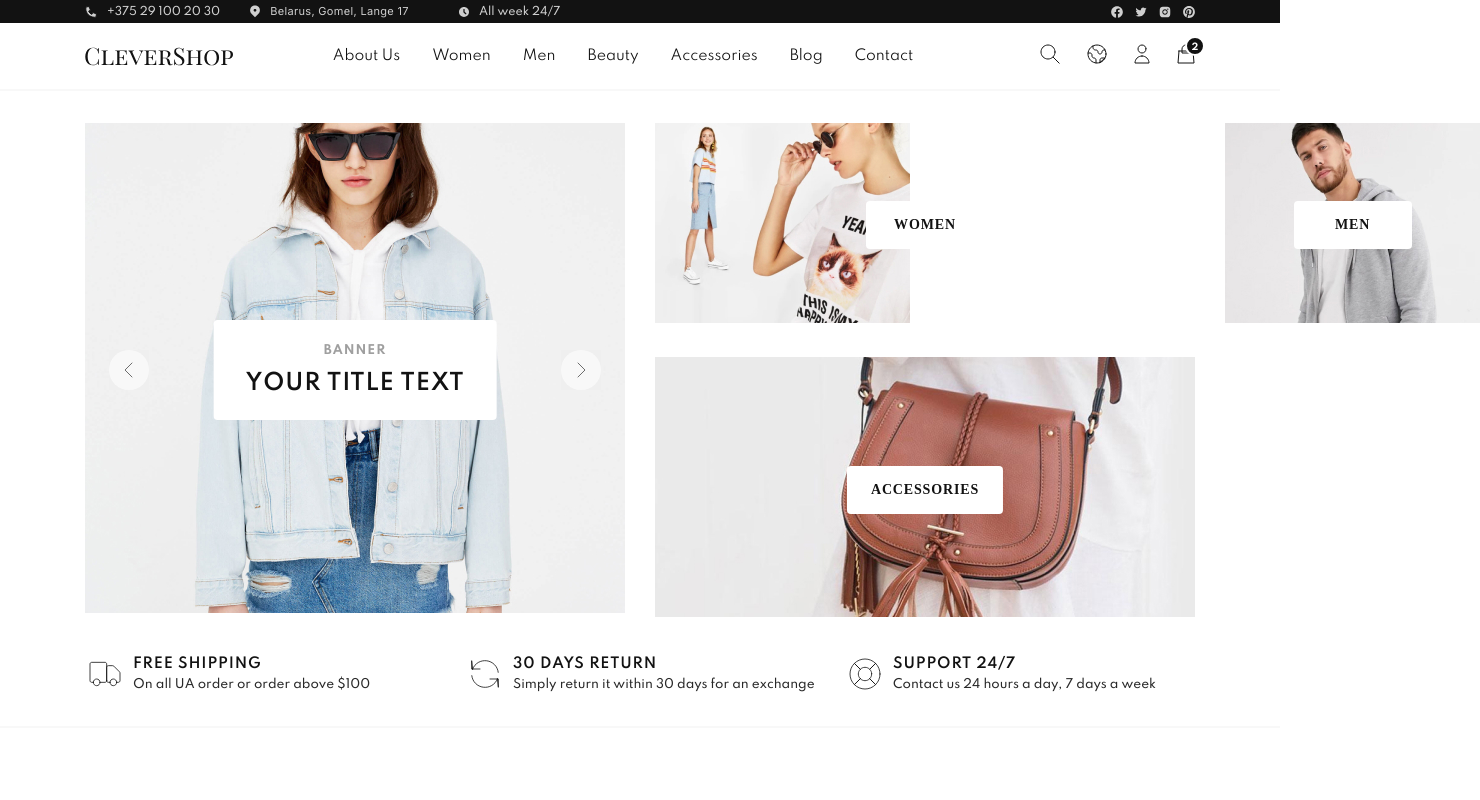
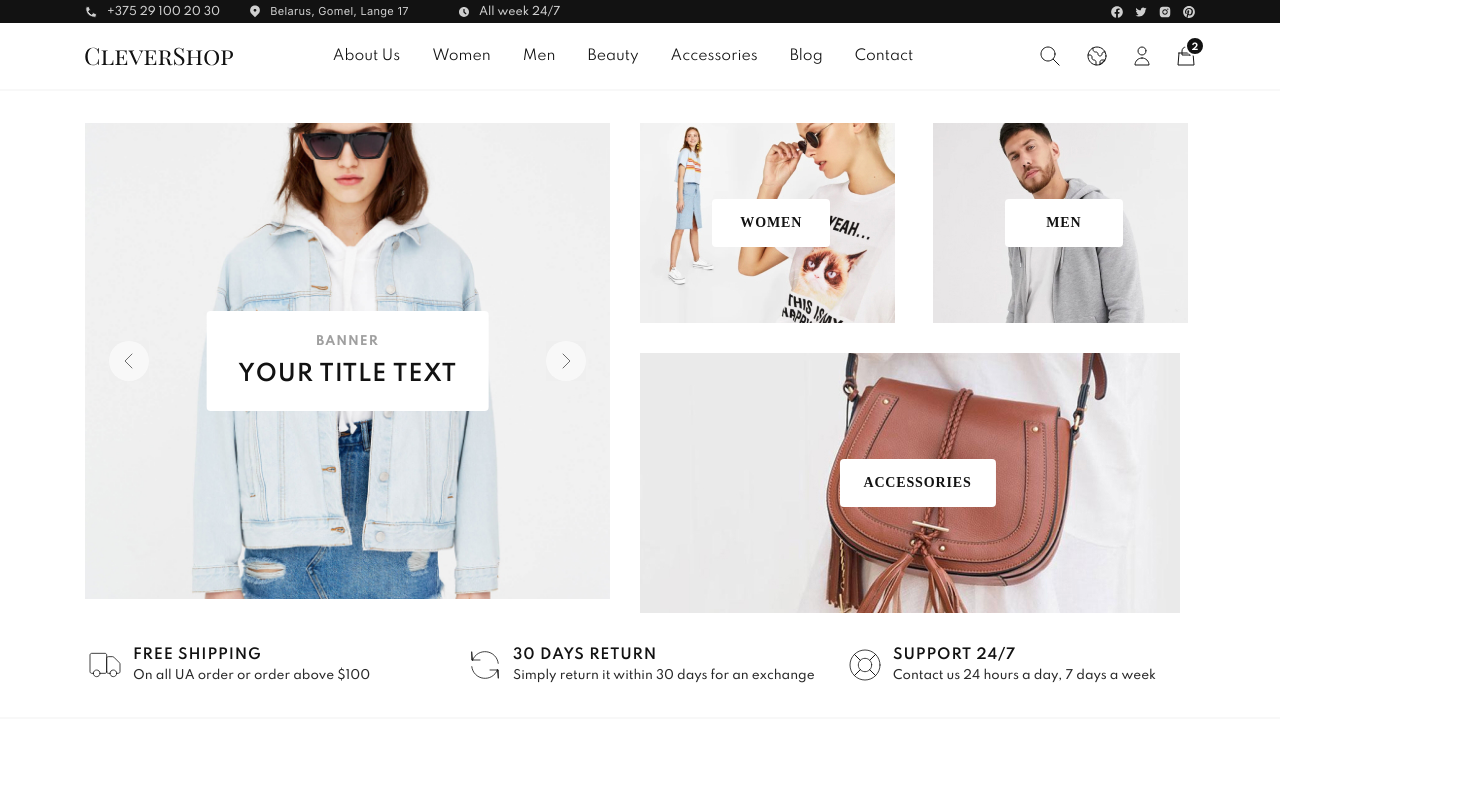
Before and after one commit to medzviadziou/training-shop, a React (Create React App) app: page / in a window 1280 px wide. Shown: the top 800 px of the page, 1480 px wide, since content can reach past the window. Built offline with nearby package versions, Linux system fonts and the light colour scheme.

Commit message:
corrected big

```diff
--- a/src/app.scss
+++ b/src/app.scss
@@ -8,6 +8,11 @@ a{
   text-decoration:none;
   color: inherit;
 }
+img{
+  max-width: 100%;
+  display: inline-block;
+  vertical-align: top;
+}
 
 .contain {
   max-width: 1140px;
--- a/src/components/preview/preview.jsx
+++ b/src/components/preview/preview.jsx
@@ -21,7 +21,7 @@ const Preview = () => {
                     <img src={men} alt="men"/>
                     <span className="preview__banner">Men</span>
                 </div>
-                <div className='preview__item preview--big'>
+                <div className='preview__item preview__item--big'>
                     <img src={accessories} alt="accessories"/>
                     <span className="preview__banner">Accessories</span>
                 </div>
--- a/src/components/preview/preview.scss
+++ b/src/components/preview/preview.scss
@@ -12,6 +12,10 @@
   }
   &__item {
     position: relative;
+    &--big{
+      grid-column: 2/4;
+      grid-row: 2/ 3;
+    }
   }
   &__banner{
     min-width: 118px;
@@ -30,10 +34,7 @@
     color: #121212;
     background-color: #FFFFFF;
     border-radius: 4px;
-    &--big{
-    grid-column: 2/4;
-    grid-row: 2/ 3;
-  }
+
   }
 
 }
--- a/src/components/promo/promo.scss
+++ b/src/components/promo/promo.scss
@@ -36,9 +36,10 @@
     white-space: pre;
     font-size: 16px;
     line-height: 18px;
+    &--color{
+    color: #E91E63;
   }
-  &--color{
-       color: #E91E63;
-     }
+  }
+
 
 }
```
